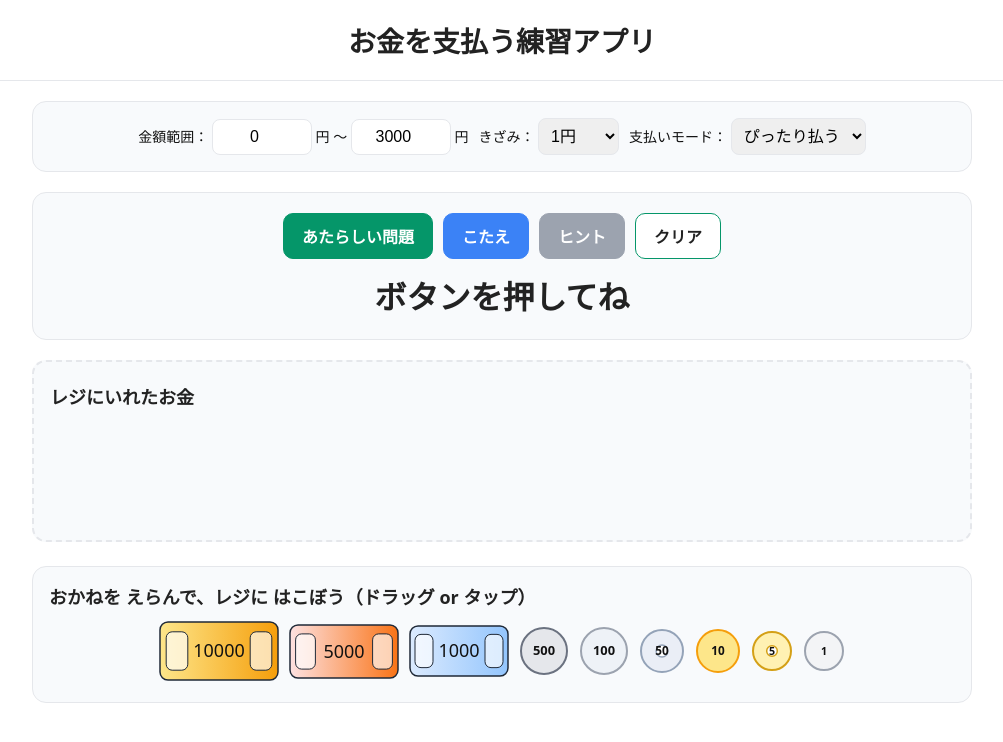
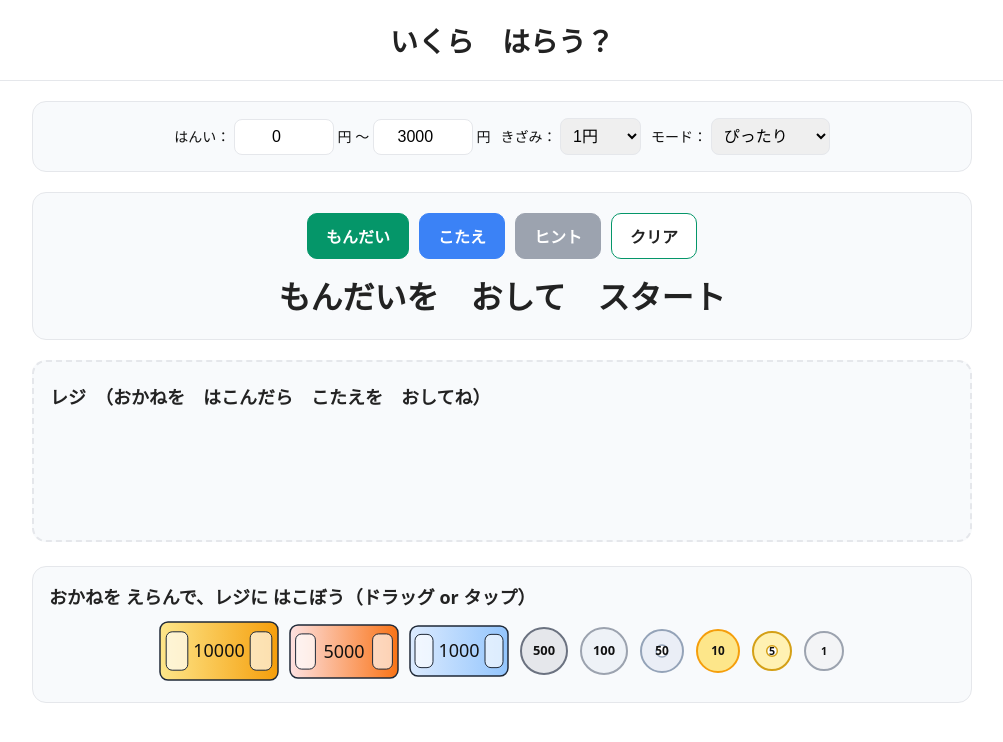
Before and after one commit to tkk-fk/shiharai_rensyu, a plain HTML site: page index.html in a window 1280 px wide. Shown: the whole page, without its empty margins (138-1141 px from the left). Drawn offline with Linux system fonts and the light colour scheme.

Commit message:
Update index.html

```diff
--- a/index.html
+++ b/index.html
@@ -2,7 +2,7 @@
 <html lang="ja">
 <head>
 <meta charset="UTF-8" />
-<title>お金を支払う練習アプリ</title>
+<title>おかいもの　れんしゅう</title>
 <meta name="viewport" content="width=device-width, initial-scale=1, viewport-fit=cover" />
 <style>
   :root{
@@ -72,13 +72,13 @@
 </style>
 </head>
 <body>
-  <header><h1>お金を支払う練習アプリ</h1></header>
+  <header><h1>いくら　はらう？</h1></header>
 
   <main>
     <!-- 設定（範囲 × きざみ） -->
     <div class="settings-box">
       <div class="settings-row">
-        <label>金額範囲：
+        <label>はんい：
           <input type="number" id="minPrice" value="0" min="0" step="1"> 円 〜
           <input type="number" id="maxPrice" value="3000" min="0" step="1"> 円
         </label>
@@ -91,9 +91,9 @@
             <option value="100">100円</option>
           </select>
         </label>
-        <label>支払いモード：
+        <label>モード：
           <select id="payMode">
-            <option value="exact" selected>ぴったり払う</option>
+            <option value="exact" selected>ぴったり</option>
             <option value="change">おつりあり</option>
           </select>
         </label>
@@ -103,18 +103,18 @@
     <!-- 問題 -->
     <div class="problem-box">
       <div class="button-group">
-        <button id="newQuestionBtn">あたらしい問題</button>
+        <button id="newQuestionBtn">もんだい</button>
         <button id="checkAnswerBtn" class="btn-blue">こたえ</button>
         <button id="hintBtn" class="btn-gray">ヒント</button>
         <button id="clearBtn" class="btn-outline">クリア</button>
       </div>
-      <div id="question" aria-live="polite">ボタンを押してね</div>
+      <div id="question" aria-live="polite">もんだいを　おして　スタート</div>
     </div>
 
     <!-- レジ -->
     <div id="register" class="register-box">
       <div class="register-header">
-        <b>レジにいれたお金</b>
+        <b>レジ　（おかねを　はこんだら　こたえを　おしてね）</b>
         <span id="totalAmount">0 円</span> <!-- ← 右上の緑（通常は非表示） -->
       </div>
       <div id="payment-area"></div>
```
